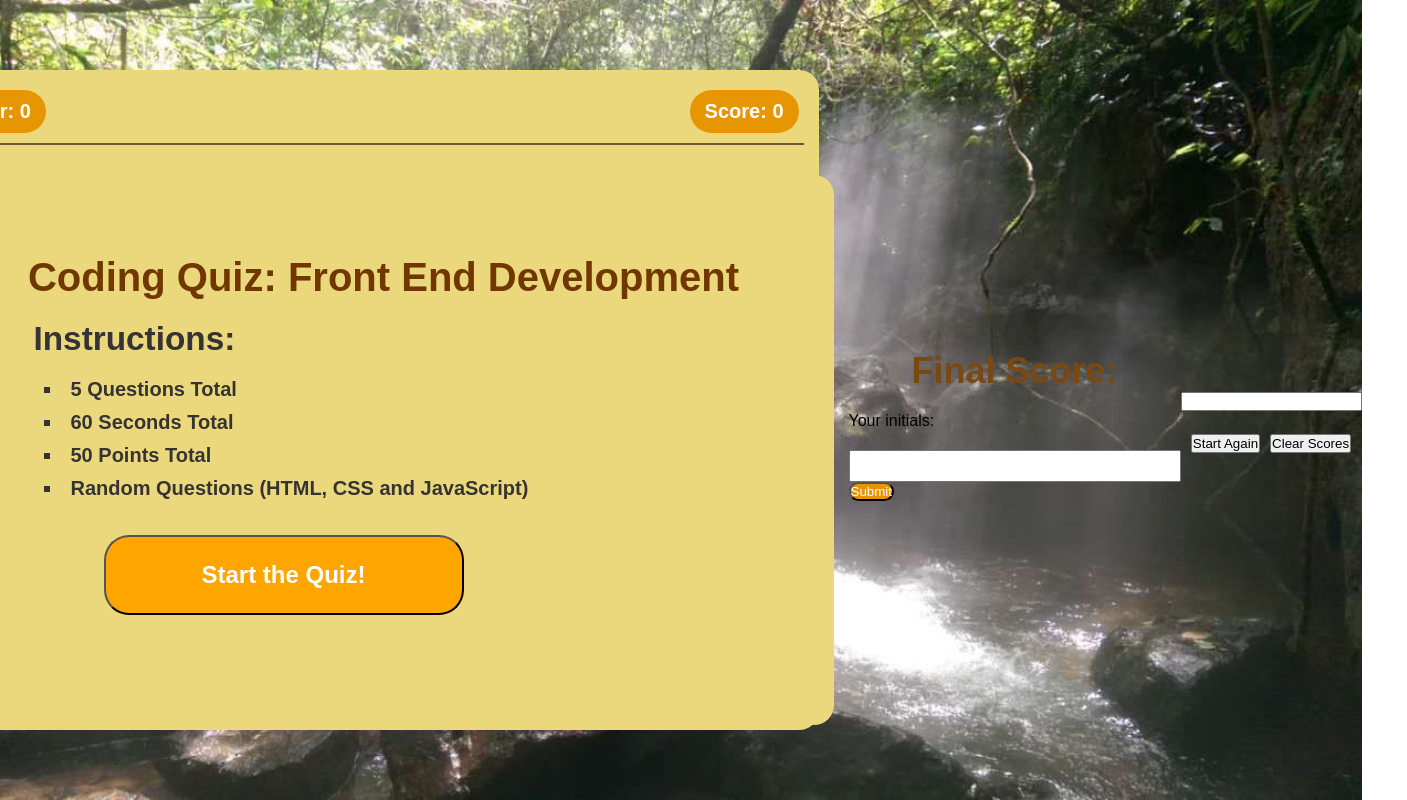
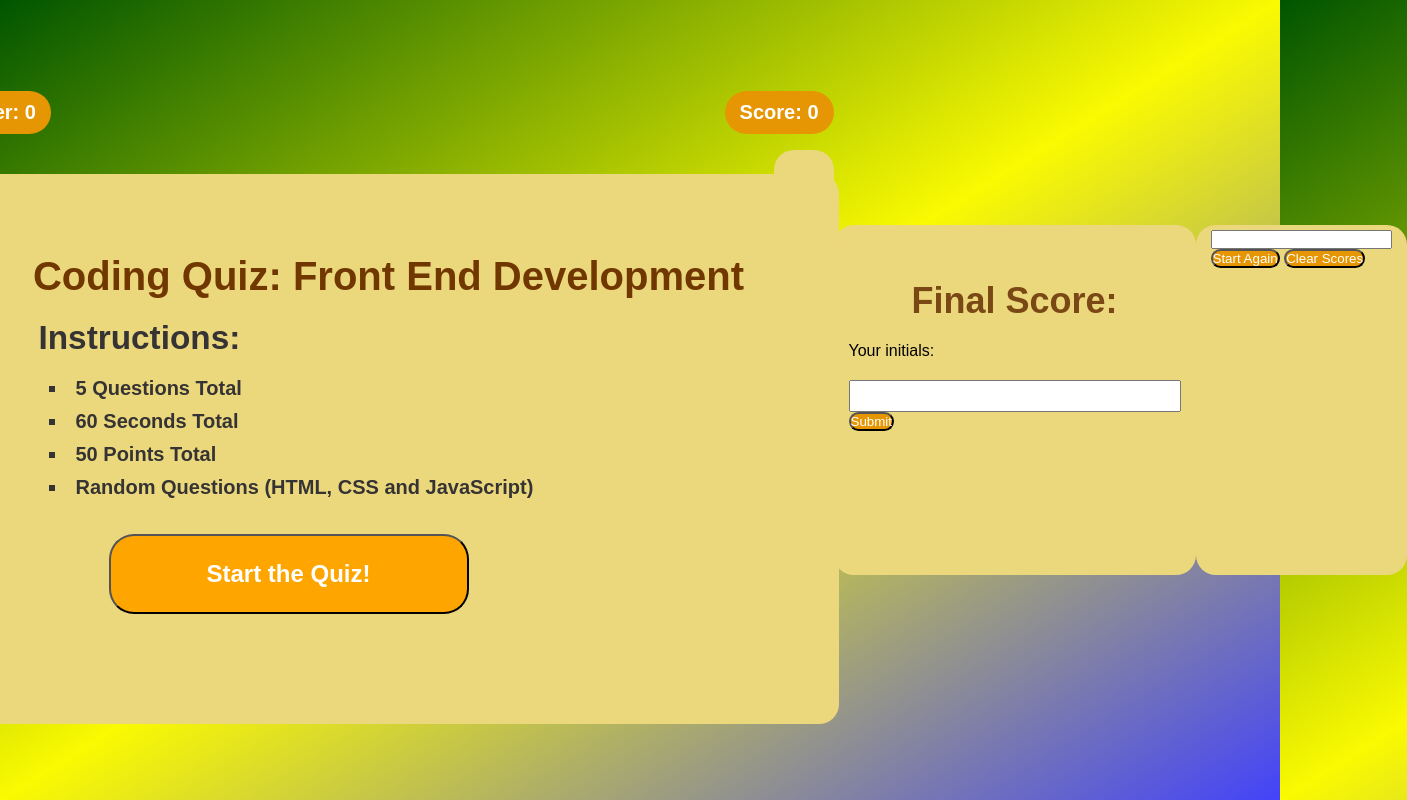
Before and after one commit to ChengyuD/Code-Quiz, a plain HTML site: page index.html in a window 1280 px wide. Shown: the whole page, 1407 px wide, since content can reach past the window. Drawn offline with Linux system fonts and the light colour scheme.

Commit message:
Update style.css

```diff
--- a/style.css
+++ b/style.css
@@ -6,7 +6,7 @@
 
 body {
     font-family:Arial, Helvetica, sans-serif;
-    background-image: url("cover.jpg");
+    background-image: linear-gradient(to bottom right, rgb(0, 85, 0), rgb(250, 250, 1), rgb(67, 67, 250));
     background-size: cover;
     min-height: 100vh;
     display: flex;
@@ -16,12 +16,22 @@ body {
 
 
 /* Styling the intro page */
+.quizBox {
+    width: 900px;
+    min-height: 500px;
+    border-radius: 20px;
+    padding: 5px 15px;
+    justify-content: center;
+    align-items: center;
+}
+
 .coverPage {
     width: 900px;
     min-height: 350px;
     background-color: rgb(236, 216, 124);
     border-radius: 20px;
     padding: 80px 90px;
+    margin: 0px 50px;
 }
 
 .coverPage h1 {
@@ -64,17 +74,6 @@ body {
     justify-content: center;
     padding: 24px 50px;
     margin: 30px 80px;
-    text-decoration: none;
-}
-
-
-/* Styling the quiz question sections */
-.quizBox {
-    width: 900px;
-    min-height: 500px;
-    background-color: rgb(236, 216, 124);
-    border-radius: 20px;
-    padding: 5px 15px;
 }
 
 .tracker {
@@ -82,9 +81,9 @@ body {
     font-weight: bolder;
     display: flex;
     justify-content:space-between;
-    border-bottom: 2px solid rgb(117, 81, 57);
-    margin: 10px auto 30px;
+    margin: 10px 50px 30px;
     padding: 5px 5px 10px;
+    width: 900px;
 }
 
 .timeCount,
@@ -93,6 +92,18 @@ body {
     background-color: rgb(230, 150, 2);
     border-radius: 100px;
     padding: 10px 15px;
+}
+
+
+/* styling quiz questions, answer choices and their container */
+.quizSet {
+    width: 900px;
+    min-height: 500px;
+    background-color: rgb(236, 216, 124);
+    border-radius: 20px;
+    padding: 5px 15px;
+    justify-content: center;
+    text-align: center;
 }
 
 .quizQuestion {
@@ -118,18 +129,7 @@ body {
     justify-content: center;
 }
 
-.ansChoices ul li {
-    background-color: rgb(190, 156, 3);
-    border-radius: 15px;
-    font-size: 18pt;
-    text-align: center;
-    margin: 15px;
-    padding: 10px 10px;
-}
-
-
-/* styling the result page with score and input initials */
-#finalResult {
+#quizEnd {
     width: 600px;
     min-height: 350px;
     background-color: rgb(236, 216, 124);
@@ -137,8 +137,8 @@ body {
     padding: 5px 15px;
 }
 
-#scoreResult,
-#finalScore {
+#finalScore,
+#final-score {
     font-size: 27pt;
     color:rgb(122, 72, 21);
     font-weight: bold;
@@ -161,8 +161,31 @@ body {
     border-radius: 90px;
 }
 
+#scoreResult {
+    width: 600px;
+    min-height: 350px;
+    background-color: rgb(236, 216, 124);
+    border-radius: 20px;
+    padding: 5px 15px;
+}
+
+#restart {
+    background-color:rgb(230, 150, 2);
+    color: white;
+    border-radius: 90px;
+}
+
+#reset {
+    background-color:rgb(230, 150, 2);
+    color: white;
+    border-radius: 90px;
+}
+
 @media screen and (max-width: 760px) {
-    .coverPage {
+    .coverPage,
+    .quizSet,
+    .quizEnd,
+    .scoreResult {
         display: none;
         width: 425px;
     }
```
